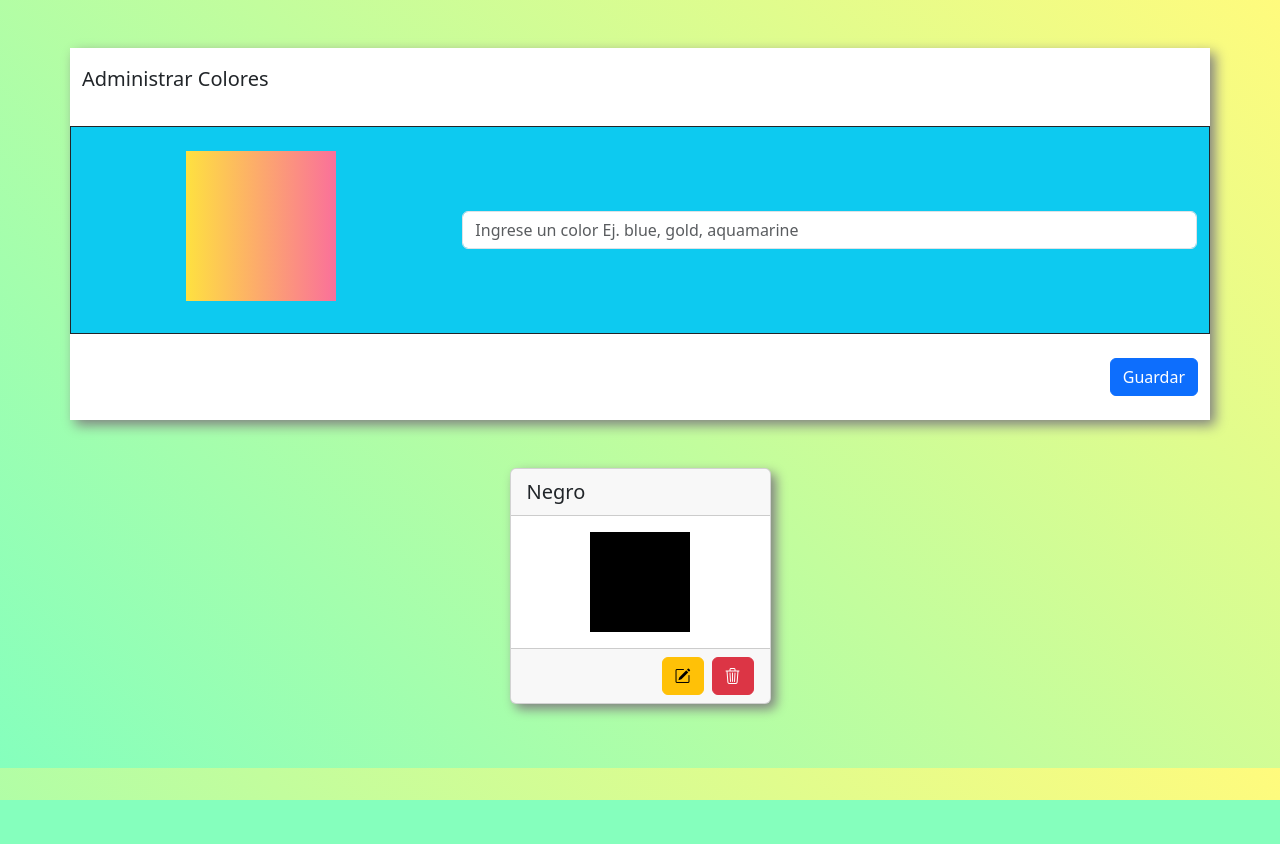
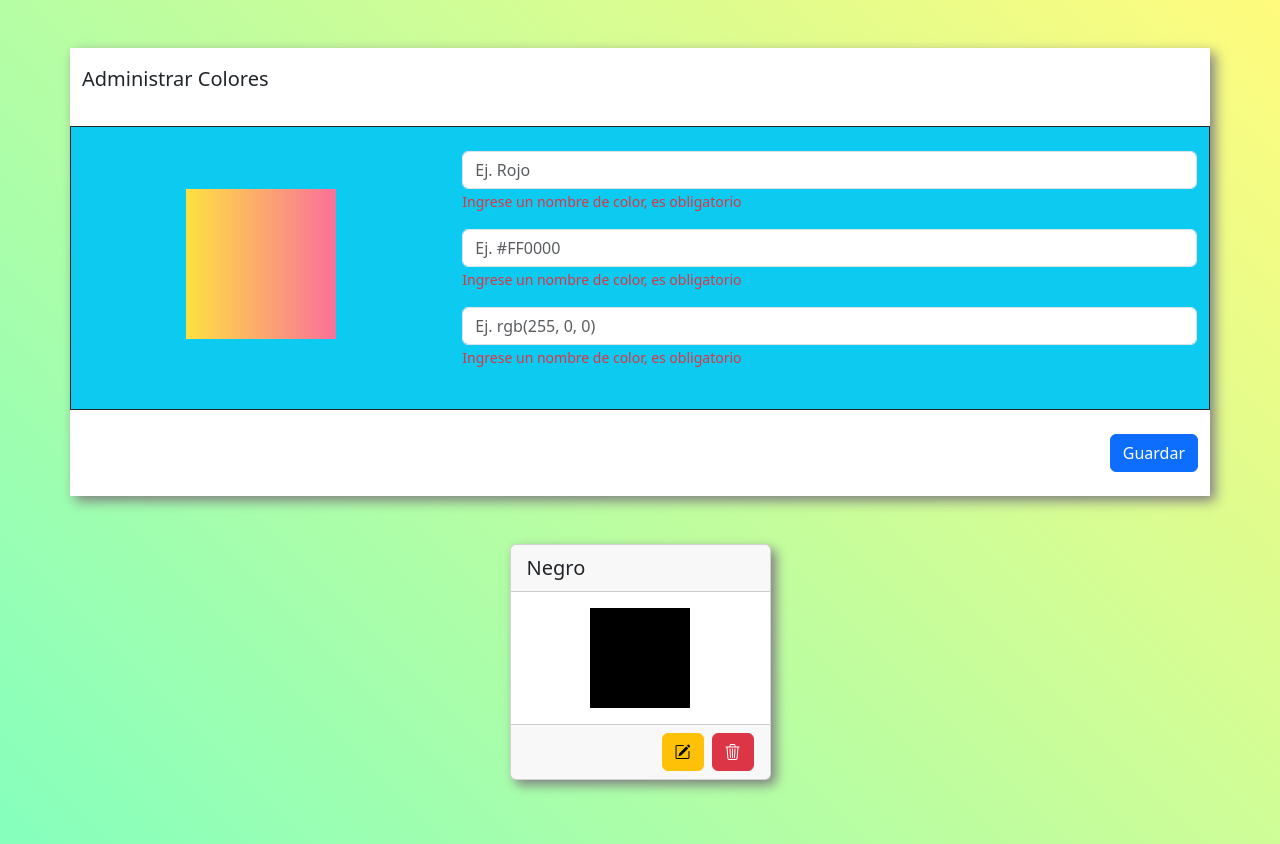
Before and after one commit to Agustin030s/paletaDeColoresFE, a React (Vite) app: page / in a window 1280 px wide. Before the commit the page ends 800 px from the top, so only its background shows below. Built offline with nearby package versions, Linux system fonts and the light colour scheme.

Commit message:
se realizo la estructura del archivo db.json

```diff
--- a/src/Components/FormularioColores.jsx
+++ b/src/Components/FormularioColores.jsx
@@ -1,7 +1,17 @@
 import { Button, Col, Form, Row } from "react-bootstrap";
 import ListaColores from "./ListaColores";
+import { useForm } from "react-hook-form";
 
 const FormularioColores = () => {
+
+  const {
+    register,
+    handleSubmit,
+    formState: { erros },
+    reset,
+    setValue,
+  } = useForm();
+
   return (
     <>
       <section className="container contenedorFormulario">
@@ -14,11 +24,32 @@ const FormularioColores = () => {
               <div className="cajaColor"></div>
             </Col>
             <Col md="8">
-              <Form.Group controlId="color">
+              <Form.Group controlId="nombreColor" className="mb-3">
                 <Form.Control
                   type="text"
-                  placeholder="Ingrese un color Ej. blue, gold, aquamarine"
+                  placeholder= "Ej. Rojo"
                 ></Form.Control>
+                <Form.Text className="text-danger">
+                  Ingrese un nombre de color, es obligatorio
+                </Form.Text>
+              </Form.Group>
+              <Form.Group controlId="hexaColor" className="mb-3">
+                <Form.Control
+                  type="text"
+                  placeholder= "Ej. #FF0000"
+                ></Form.Control>
+                <Form.Text className="text-danger">
+                  Ingrese un nombre de color, es obligatorio
+                </Form.Text>
+              </Form.Group>
+              <Form.Group controlId="rgbColor" className="mb-3">
+                <Form.Control
+                  type="text"
+                  placeholder= "Ej. rgb(255, 0, 0)"
+                ></Form.Control>
+                <Form.Text className="text-danger">
+                  Ingrese un nombre de color, es obligatorio
+                </Form.Text>
               </Form.Group>
             </Col>
           </Row>
```
Also changed, not shown: db.json (added, +9 -0 lines).
